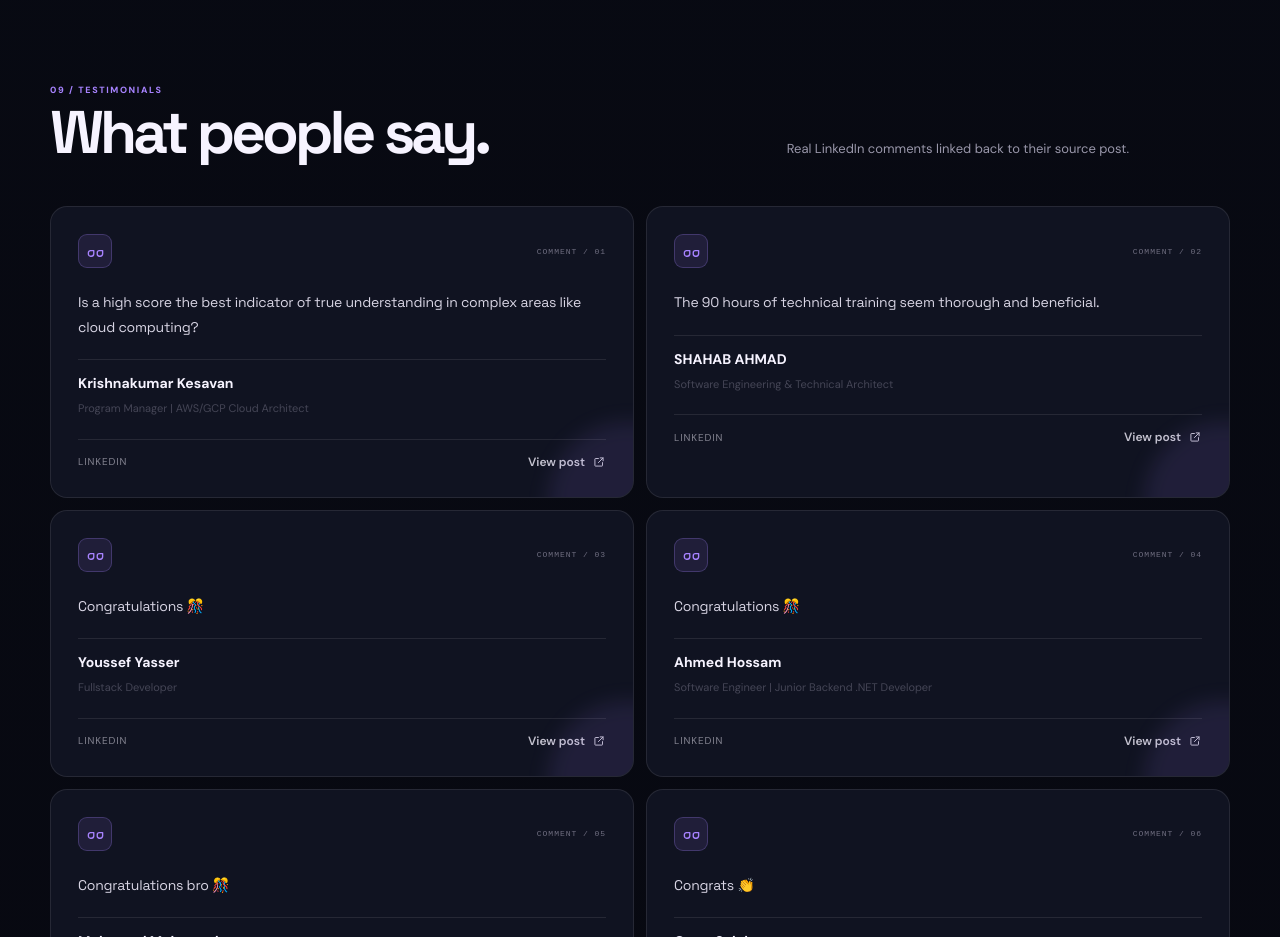
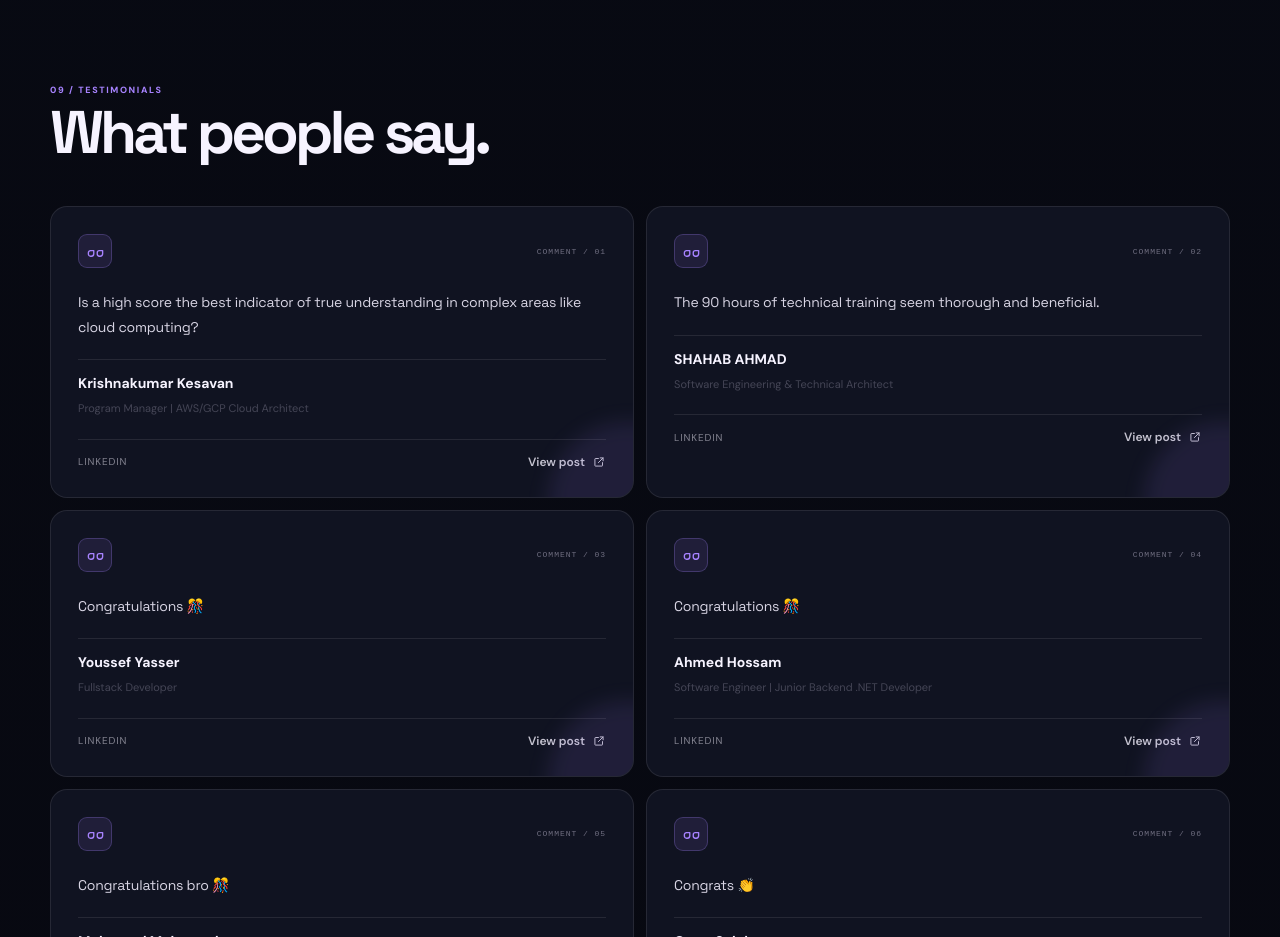
Before and after one commit to Youssefsea/mgp, a Next.js app: page / in a window 1280 px wide. Shown: the part 8780-9717 px from the top of the page. Built offline with nearby package versions, Linux system fonts and the light colour scheme.

Commit message:
Update portfolio1

```diff
--- a/app/page.tsx
+++ b/app/page.tsx
@@ -2986,11 +2986,7 @@ export default function Page() {
               </h2>
             </div>
 
-            <p className="section-note">
-              {
-                t.testimonialsNote
-              }
-            </p>
+
           </div>
 
           <div className="testimonials-grid">
```
